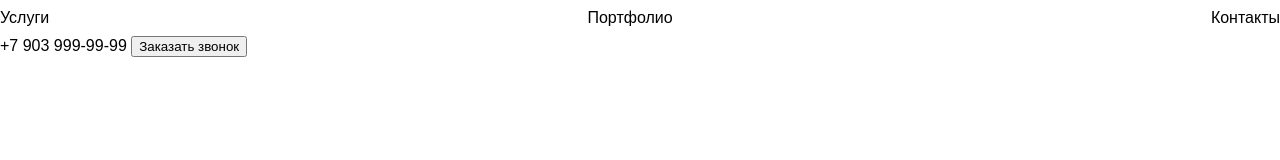
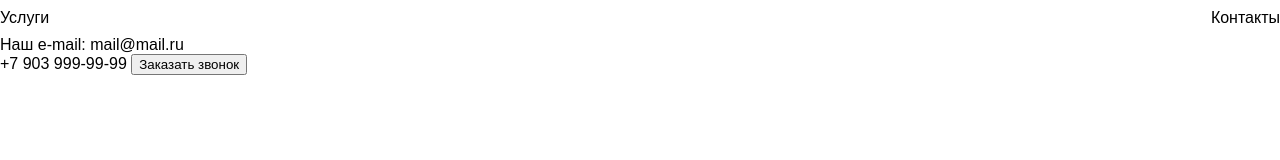
Before and after one commit to aleksanderkulikov/special-app, a plain HTML site: page index.html in a window 1280 px wide. Drawn offline with Linux system fonts and the light colour scheme.

Commit message:
added e-mail

```diff
--- a/index.html
+++ b/index.html
@@ -13,10 +13,12 @@
     <header>
         <nav>
             <a href="#services">Услуги</a>
-            <a href="#portfolio">Портфолио</a>
             <a href="#contacts">Контакты</a>
         </nav>
         <div>
+            Наш e-mail: <a href="mailto:mail@mail.ru">mail@mail.ru</a>
+        </div>
+	<div>
             <a href="tel:+79039999999">+7 903 999-99-99</a>
             <button>Заказать звонок</button>
         </div>
```
